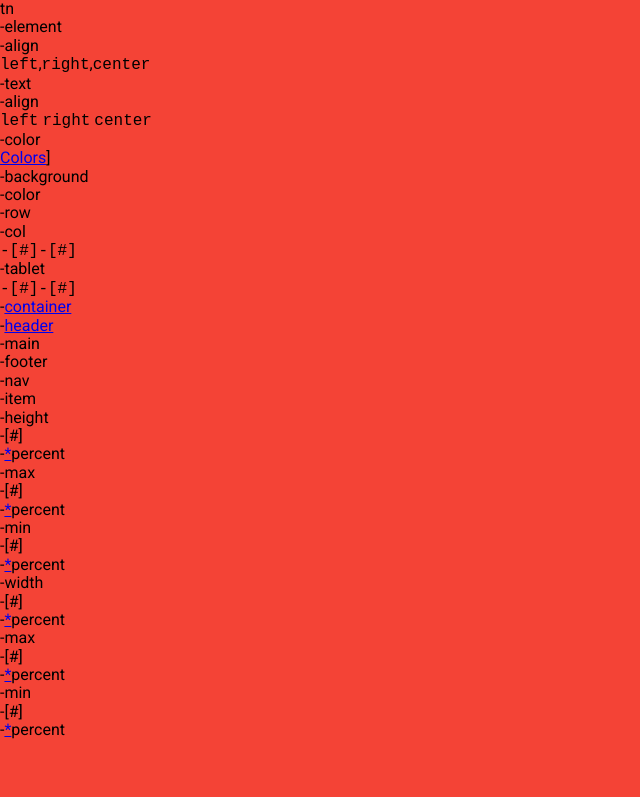
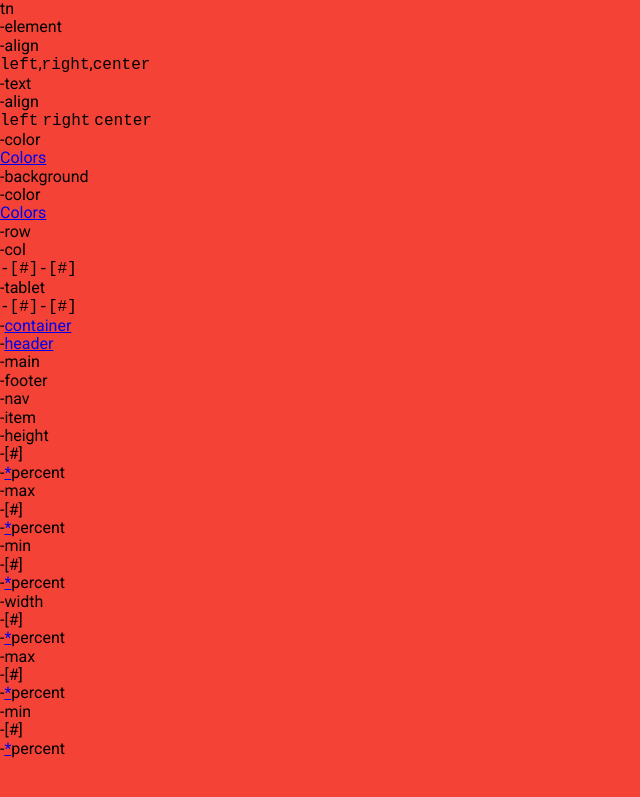
Before and after one commit to tumblenet/tumblenet-css, a Jekyll site: the page built from CLASS STANDED.md, in a window 1280 px wide. Shown: the top 797 px of the page, without its empty margins (0-640 px from the left). Built offline with Jekyll 4.4.1, drawn with Linux system fonts in a browser that asks for light colours; our own code applies the rules of GitHub Pages for plain Markdown files.

Commit message:
Update CLASS STANDED.md

```diff
--- a/CLASS STANDED.md
+++ b/CLASS STANDED.md
@@ -12,13 +12,13 @@ tn
 >>> `center`
 
 >> -color
->>> [Colors](https://github.com/tumblenet/tumblenet-css/wiki/Colors)]
+>>> [Colors](https://github.com/tumblenet/tumblenet-css/wiki/Colors)
 
 
 
 > -background
 >> -color
-
+>>> [Colors](https://github.com/tumblenet/tumblenet-css/wiki/Colors)
 
 
 > -row
```
